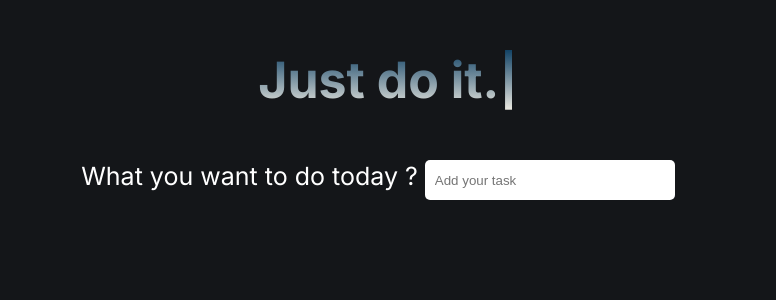
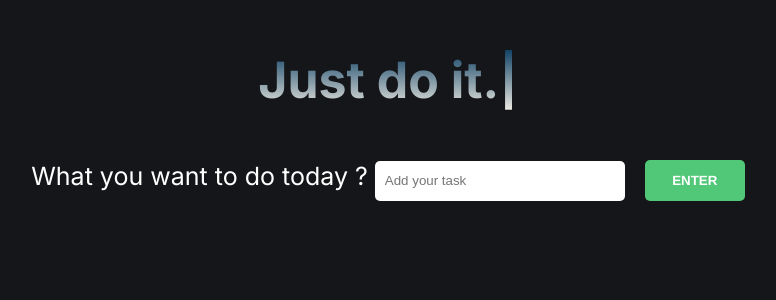
Before and after one commit to kanishkasd/AllnOne, a Next.js app in the folder todolistNext/: page / in a window 1280 px wide. Shown: the top 300 px of the page, without its empty margins (252-1028 px from the left). Built offline with nearby package versions, Linux system fonts and the light colour scheme.

Commit message:
add button

```diff
--- a/todolistNext/src/components/AddTasks/TaskAdd.tsx
+++ b/todolistNext/src/components/AddTasks/TaskAdd.tsx
@@ -14,6 +14,7 @@ const TaskAdd = () => {
           placeholder="Add your task"
           className={styles.input}
         />
+        <button className={styles.button}>ENTER</button>
       </form>
     </div>
   );
--- a/todolistNext/src/components/AddTasks/page.module.css
+++ b/todolistNext/src/components/AddTasks/page.module.css
@@ -6,6 +6,7 @@
 }
 
 .button {
+  width: 100px;
   padding: 13px 20px;
   border-radius: 5px;
   font-weight: bold;
```
